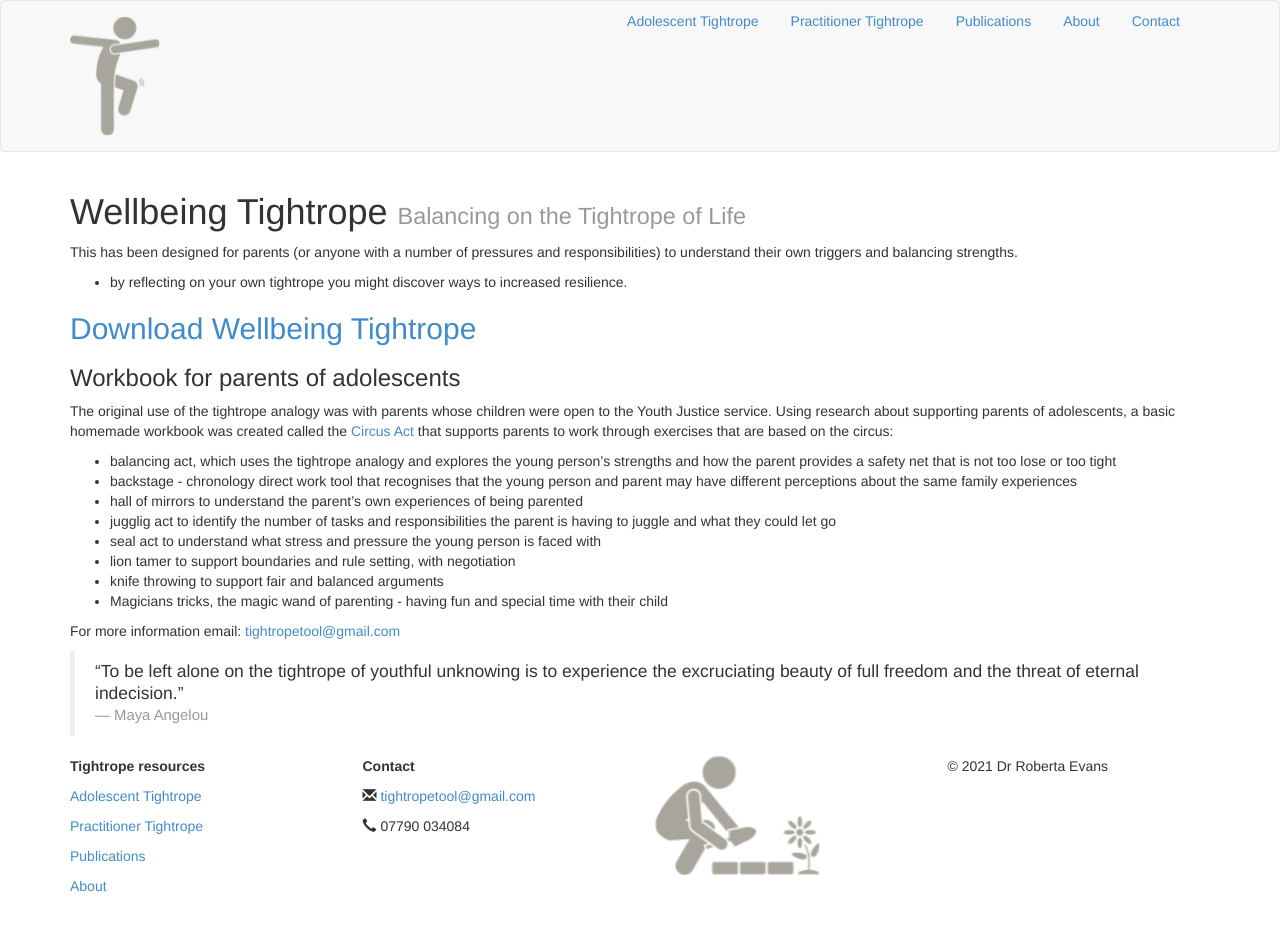
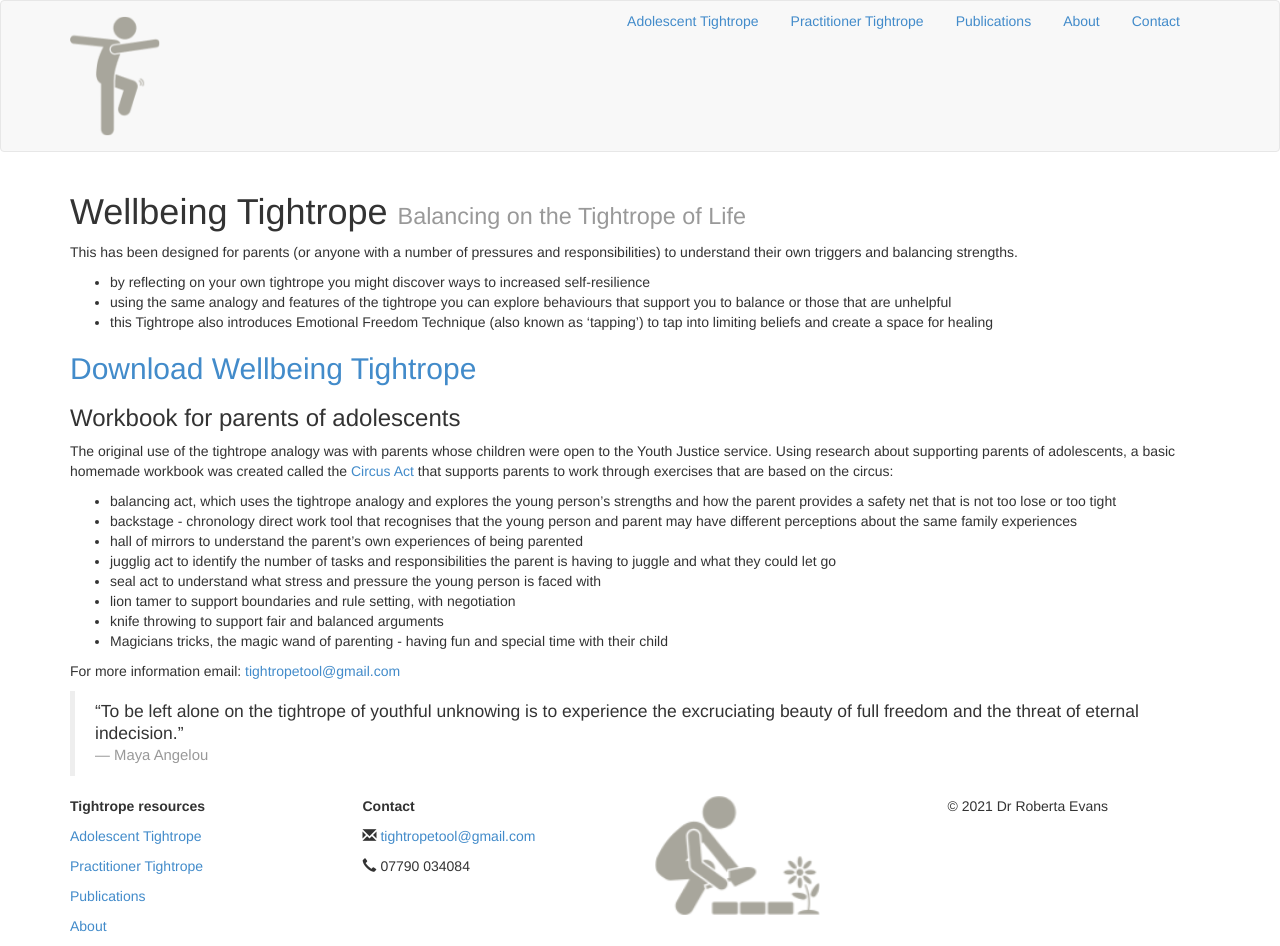
Before and after one commit to retrotravelbug/tightropetool, a Jekyll site: the page built from wellbeing-tightrope.md, in a window 1280 px wide. Built offline with Jekyll 4.4.1, drawn with Linux system fonts in a browser that asks for light colours; nearby versions of some CDN libraries; before the commit the page ends 906 px from its top, so only the background shows below that.

Commit message:
Update wellbeing-tightrope.md

```diff
--- a/wellbeing-tightrope.md
+++ b/wellbeing-tightrope.md
@@ -7,7 +7,9 @@ banner-image: Reflection.jpeg
 # Wellbeing Tightrope <small>Balancing on the Tightrope of Life</small>
 
 This has been designed for parents (or anyone with a number of pressures and responsibilities) to understand their own triggers and balancing strengths.
-- by reflecting on your own tightrope you might discover ways to increased resilience.
+- by reflecting on your own tightrope you might discover ways to increased self-resilience
+- using the same analogy and features of the tightrope you can explore behaviours that support you to balance or those that are unhelpful
+- this Tightrope also introduces Emotional Freedom Technique (also known as 'tapping') to tap into limiting beliefs and create a space for healing
 
 ## [Download Wellbeing Tightrope]
 
```
